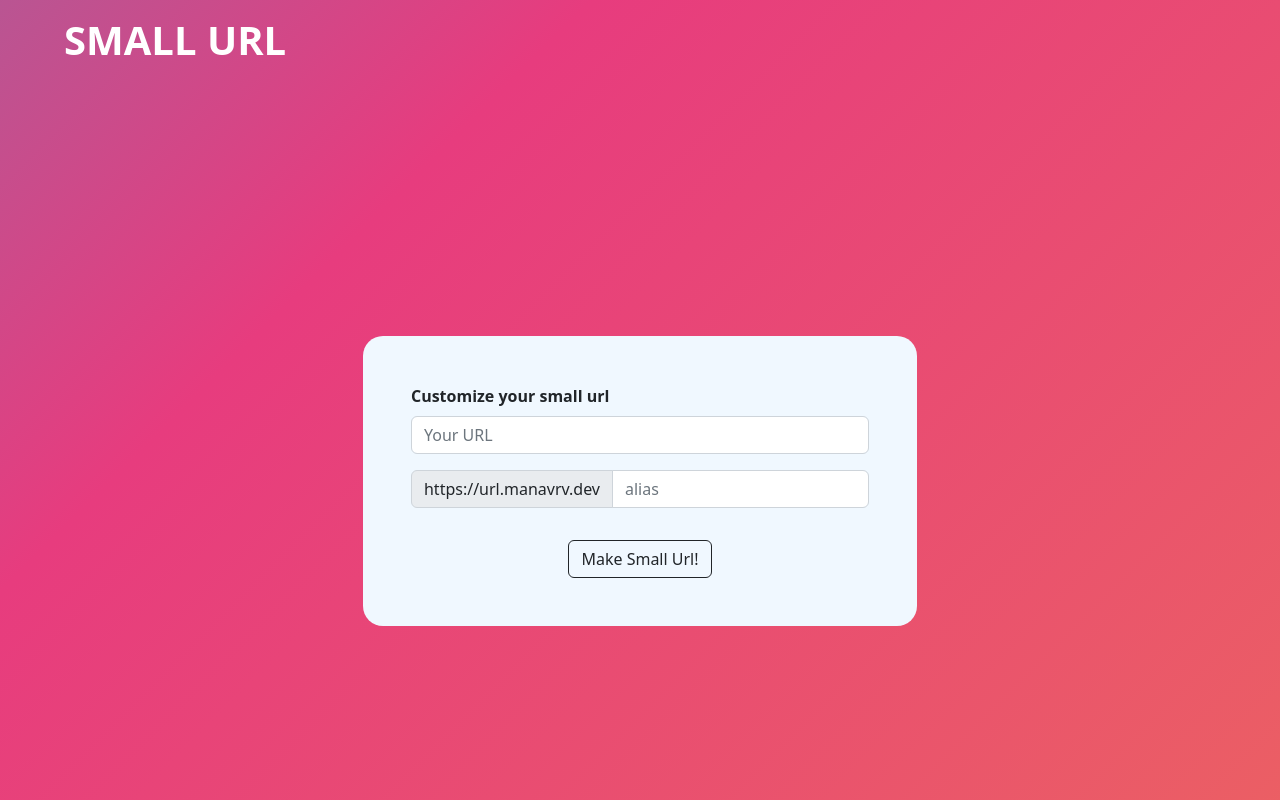
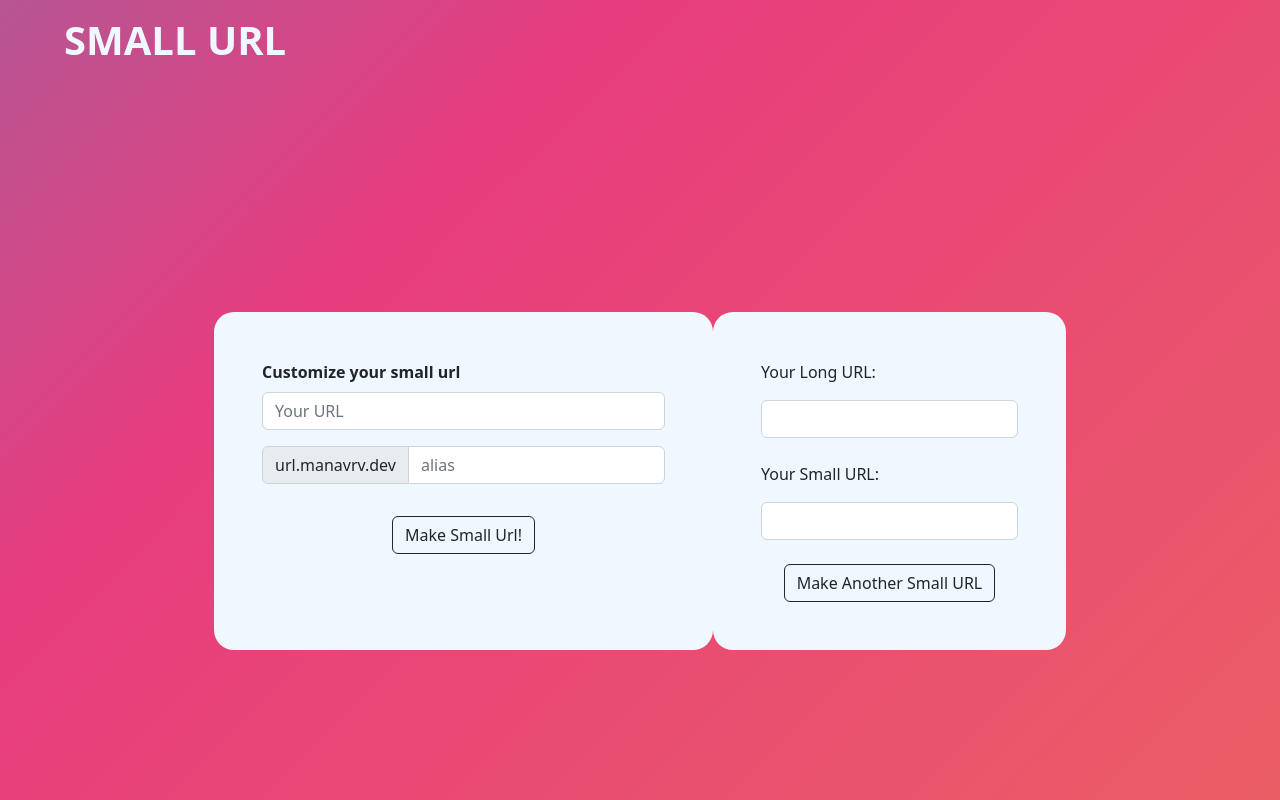
Before and after one commit to ManavRaja/Url-Shortener, a plain HTML site: page frontend/index.html in a window 1280 px wide. Drawn offline with nearby package versions, Linux system fonts and the light colour scheme; files that its build step writes are made by us from their sources.

Commit message:
feat: Add code so path & redirect_url are sent to backend and ui changes for that.

```diff
--- a/frontend/index.css
+++ b/frontend/index.css
@@ -18,14 +18,32 @@ body {
 
 
 .title {
-    color: white;
+    color: aliceblue;
 
     margin-top: 1rem;
     margin-left: 4rem;
 }
 
+@media screen and (max-width: 750px) {
+    .title {
+        color: aliceblue;
+
+        margin-left: 0;
+        margin-top: 1rem;
+        text-align: center;
+
+    }
+}
+
+a:link, a:visited,  a:hover, a:active
+{
+    color: aliceblue;
+    text-decoration: none;
+}
+
+
 .url-form {
-    margin-top: 33vh;
+    margin-top: 30vh;
     padding: 3rem;
 
     border-radius: 20px;
@@ -33,6 +51,23 @@ body {
     background-color: aliceblue;
 }
 
-button {
+.submit-btn {
     margin-top: 1rem;
 }
+
+#after-submit {
+    margin-top: 30vh;
+    padding: 3rem;
+
+    border-radius: 20px;
+
+    background-color: aliceblue;
+}
+
+#redirect-url {
+    text-align: center;
+}
+
+#path {
+    text-align: center;
+}
--- a/frontend/index.html
+++ b/frontend/index.html
@@ -9,29 +9,40 @@
     <link rel="icon" type="image/x-icon" href="/frontend/favicon.svg">
 </head>
 <body>
-    <h1 class="title fw-bold">SMALL URL</h1>
+    <h1 class="title fw-bold"><a href="http://127.0.0.1:8000">SMALL URL</a></h1>
 
     <div class="form-div d-flex justify-content-center">
-    <div class="url-form">
+    <form id="url-form" class="url-form">
 
         <label class="form-label fw-bold">Customize your small url</label>
         <div class="input-group mb-3">
-            <input type="text" class="form-control" placeholder="Your URL" aria-label="Your URL" aria-describedby="basic-addon1">
+            <input name="redirect_url" type="text" class="form-control" placeholder="Your URL" aria-label="Your URL" aria-describedby="basic-addon1">
         </div>
 
         <div class="input-group mb-3">
-            <span class="input-group-text" id="basic-addon3">https://url.manavrv.dev</span>
-            <input type="text" class="form-control" placeholder="alias" aria-label="alias" aria-describedby="basic-addon1">
+            <span class="input-group-text" id="basic-addon3">url.manavrv.dev</span>
+            <input name="path" type="text" class="form-control" placeholder="alias" aria-label="alias" aria-describedby="basic-addon1">
         </div>
 
         <div class="d-flex justify-content-center">
-            <button class="btn btn-outline-dark">Make Small Url!</button>
+            <input type="submit" value="Make Small Url!" class="submit-btn btn btn-outline-dark">
         </div>
 
 
-    </div>
+    </form>
+        <div id="after-submit">
+            <p>Your Long URL: </p>
+            <input type="text" class="form-control" readonly id="redirect-url">
+            <br>
+            <p>Your Small URL: </p>
+            <input type="text" class="form-control" readonly id="path">
+            <br>
+            <div class="d-flex justify-content-center"><button class="btn btn-outline-dark" onclick="window.location.reload()">Make Another Small URL</button></div>
+
+        </div>
     </div>
 
 </body>
+<script src="./frontend/index.js"></script>
 <script src="https://cdn.jsdelivr.net/npm/bootstrap@5.2.0/dist/js/bootstrap.bundle.min.js" integrity="sha384-A3rJD856KowSb7dwlZdYEkO39Gagi7vIsF0jrRAoQmDKKtQBHUuLZ9AsSv4jD4Xa" crossorigin="anonymous"></script>
 </html>
```
Also changed, not shown: frontend/index.js (added, +31 -0 lines).
